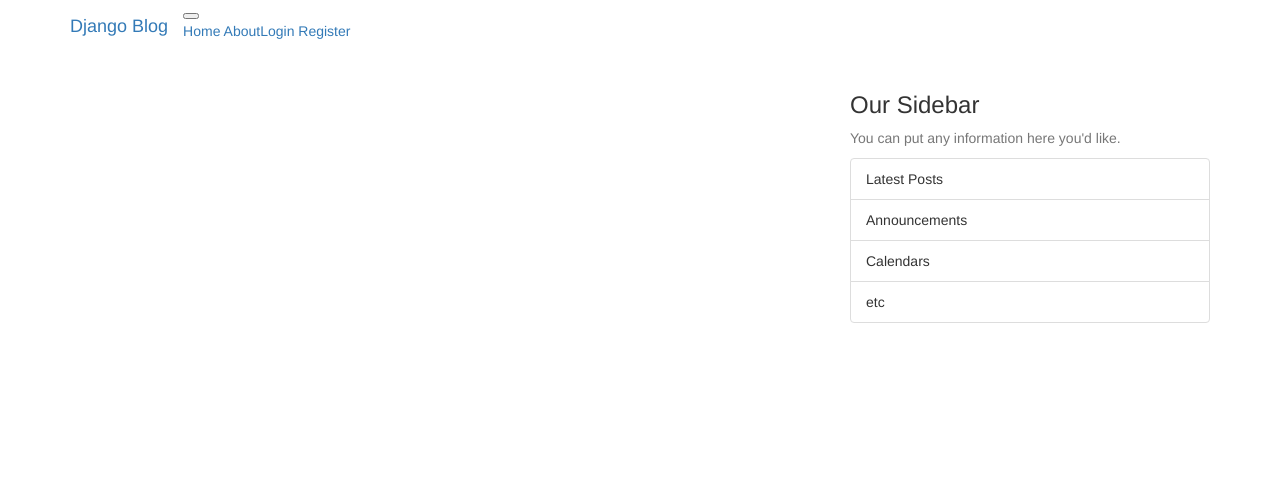
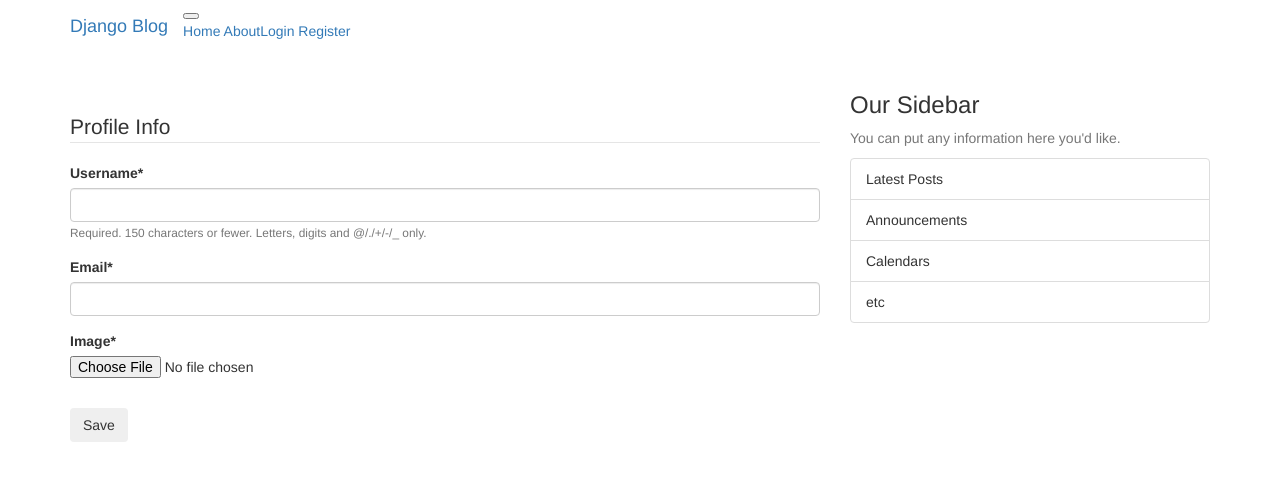
Before and after one commit to IRKhabibullin/DjangoBlog, a Django app: template users/templates/users/profile.html in a window 1280 px wide. Shown: the top 481 px of the page. Run offline with Django 3.2, Linux system fonts and the light colour scheme; the template is opened without the code that fills it: values that come from a table or form of the project are taken from there, others are empty; some libraries are stand-ins or nearby versions.

Commit message:
profile image in posts profile update

```diff
--- a/DjangoBlog/urls.py
+++ b/DjangoBlog/urls.py
@@ -22,7 +22,7 @@ from django.contrib.auth import views as auth_views
 
 urlpatterns = [
     path('admin/', admin.site.urls),
-    path('blog/', include('blog.urls')),
+    path('', include('blog.urls')),
     path('register/', user_views.register, name='register'),
     path('profile/', user_views.profile, name='profile'),
     path('login/', auth_views.LoginView.as_view(template_name='users/login.html'), name='login'),
--- a/blog/templates/blog/home.html
+++ b/blog/templates/blog/home.html
@@ -2,6 +2,7 @@
 {% block content %}
 {% for post in posts %}
 <article class="media content-section">
+    <img class="rounded-circle article-img" src="{{ post.author.profile.image.url }}">
     <div class="media-body">
         <div class="article-metadata">
             <a class="mr-2" href="#">{{ post.author }}</a>
--- a/users/forms.py
+++ b/users/forms.py
@@ -1,6 +1,7 @@
 from django import forms
 from django.contrib.auth.models import User
 from django.contrib.auth.forms import UserCreationForm
+from .models import Profile
 
 
 class UserRegisterForm(UserCreationForm):
@@ -9,3 +10,18 @@ class UserRegisterForm(UserCreationForm):
     class Meta:
         model = User
         fields = ['username', 'email', 'password1', 'password2']
+
+
+class UserUpdateForm(forms.ModelForm):
+    email = forms.EmailField()
+
+    class Meta:
+        model = User
+        fields = ['username', 'email']
+
+
+class ProfileUpdateForm(forms.ModelForm):
+
+    class Meta:
+        model = Profile
+        fields = ['image']
--- a/users/models.py
+++ b/users/models.py
@@ -1,5 +1,6 @@
 from django.db import models
 from django.contrib.auth.models import User
+from PIL import Image
 
 
 class Profile(models.Model):
@@ -8,3 +9,11 @@ class Profile(models.Model):
 
     def __str__(self):
         return f'{self.user.username} Profile'
+
+    def save(self):
+        super().save()
+        img = Image.open(self.image.path)
+        if img.height > 300 or img.width > 300:
+            output_size = (300, 300)
+            img.thumbnail(output_size)
+            img.save(self.image.path)
--- a/users/templates/users/profile.html
+++ b/users/templates/users/profile.html
@@ -9,5 +9,16 @@
                 <p class="text-secondary">{{ user.email }}</p>
             </div>
         </div>
+        <form method="POST" enctype="multipart/form-data">
+            {% csrf_token %}
+            <fieldset class="form-group">
+                <legend class="border-bottom mb-4">Profile Info</legend>
+                {{ u_form|crispy }}
+                {{ p_form|crispy }}
+            </fieldset>
+            <div class="form-group">
+                <button class="btn btn-outline-info" type="submit">Save</button>
+            </div>
+        </form>
     </div>
 {% endblock content%}
```
Also changed, not shown: users/views.py (+18 -2 lines), db.sqlite3. Lines whose indentation alone changed are shown as unchanged.
